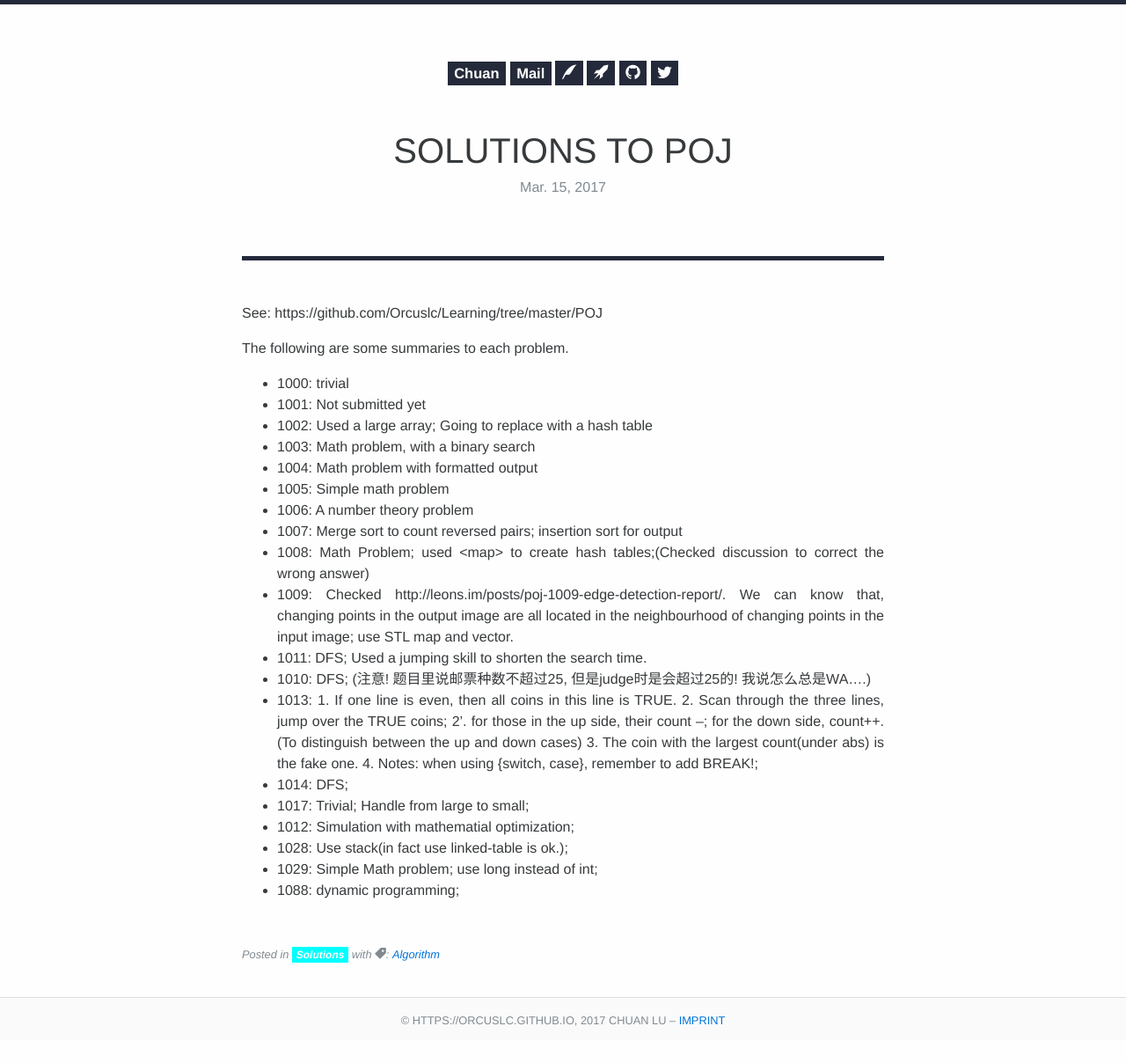
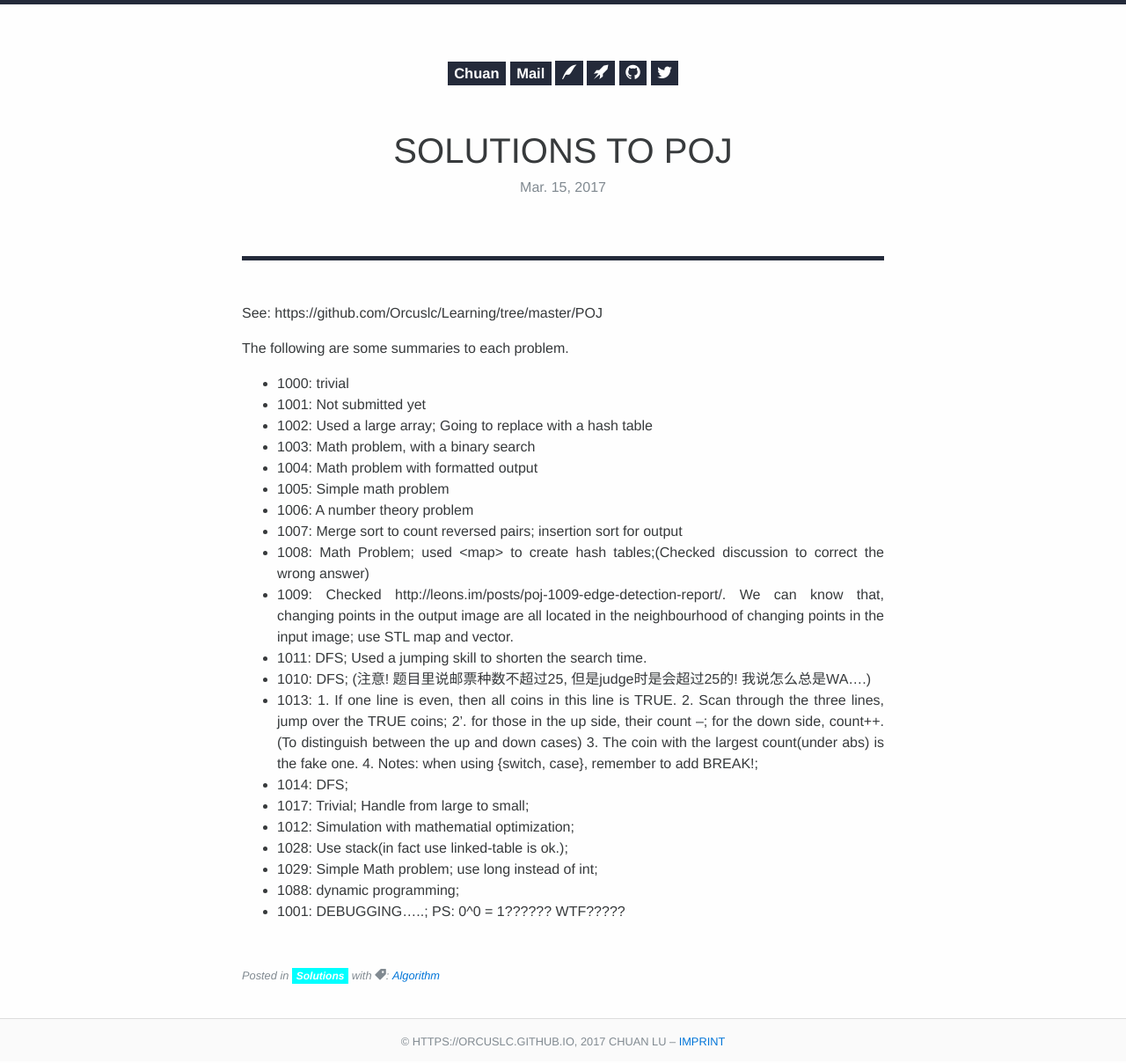
Before and after one commit to Orcuslc/blog.io, a Jekyll site: the page built from _posts/2017-03-15-Solutions-to-POJ.md, in a window 1280 px wide. Shown: the whole page at 88% size. Built offline with Jekyll 4.4.1, drawn with Linux system fonts in a browser that asks for light colours; some web fonts are replaced; before the commit the page ends 1184 px from its top, so only the background shows below that.

Commit message:
add poj 1001

```diff
--- a/_posts/2017-03-15-Solutions-to-POJ.md
+++ b/_posts/2017-03-15-Solutions-to-POJ.md
@@ -32,3 +32,4 @@ The following are some summaries to each problem.
 -  1028: Use stack(in fact use linked-table is ok.);
 -  1029: Simple Math problem; use long instead of int;
 -  1088: dynamic programming;
+-  1001: DEBUGGING.....; PS: 0^0 = 1?????? WTF?????
```
